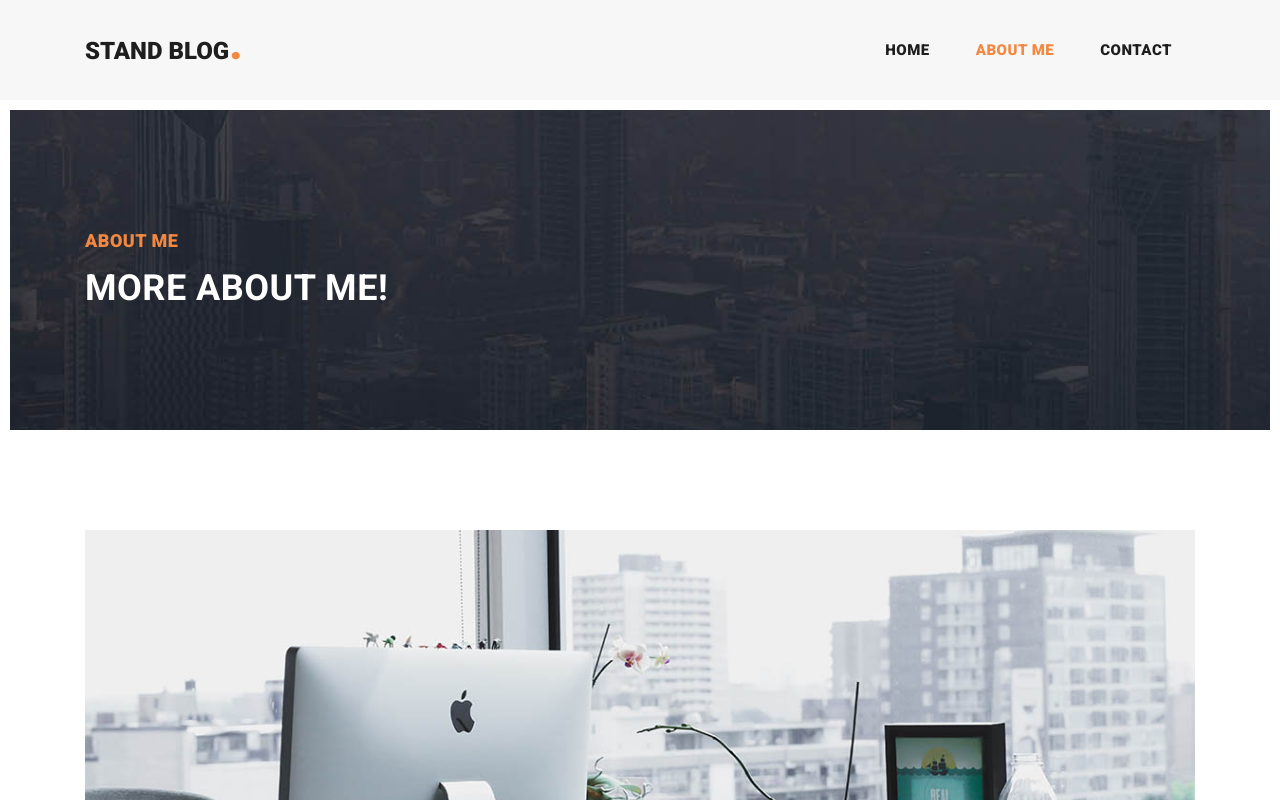
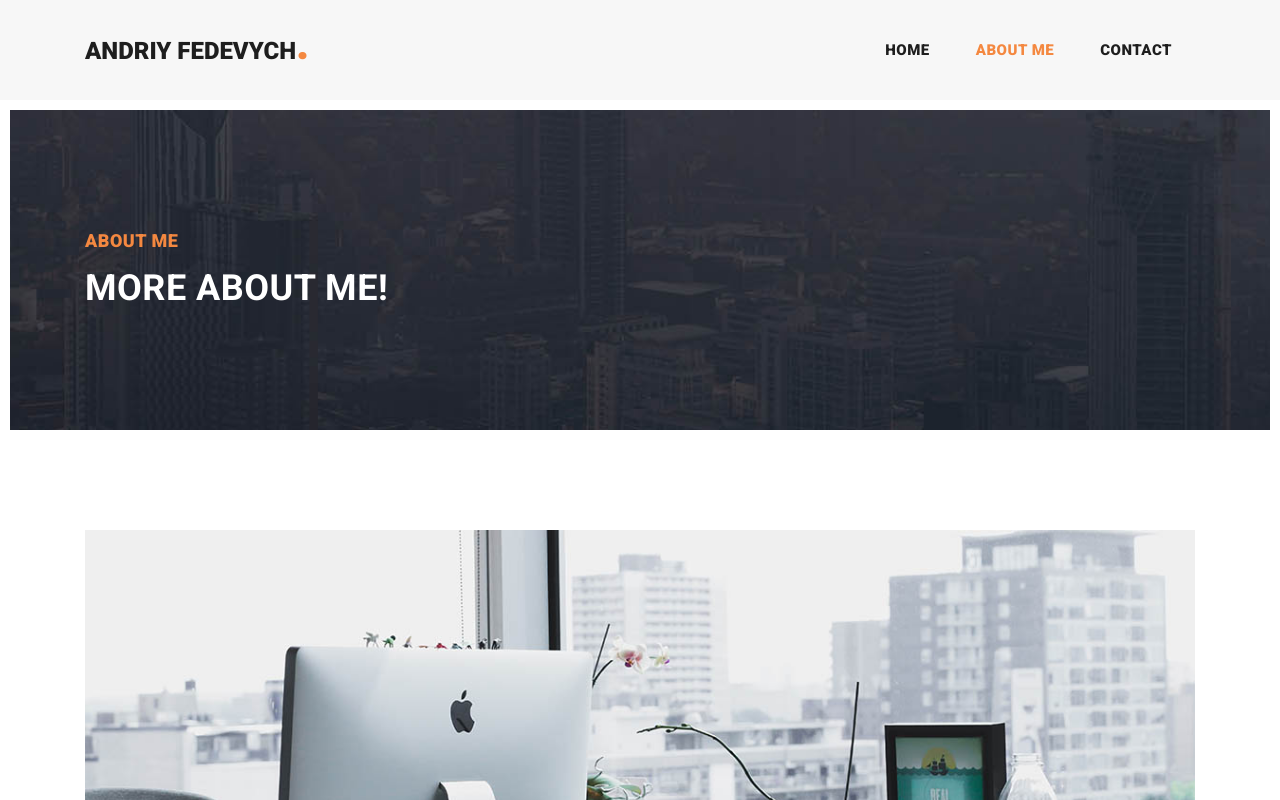
Before and after one commit to Dmitriy-1986/Andriy-Fedevych-Web-Site, a plain HTML site: page about.html in a window 1280 px wide. Shown: the top 800 px of the page. Drawn offline with Linux system fonts and the light colour scheme.

Commit message:
Update about.html

```diff
--- a/about.html
+++ b/about.html
@@ -41,7 +41,7 @@
     <nav class="navbar navbar-expand-lg">
       <div class="container">
         <a class="navbar-brand" href="index.html">
-          <h2>Stand Blog<em>.</em></h2>
+          <h2>Andriy Fedevych<em>.</em></h2>
         </a>
         <button class="navbar-toggler" type="button" data-toggle="collapse" data-target="#navbarResponsive"
           aria-controls="navbarResponsive" aria-expanded="false" aria-label="Toggle navigation">
```
